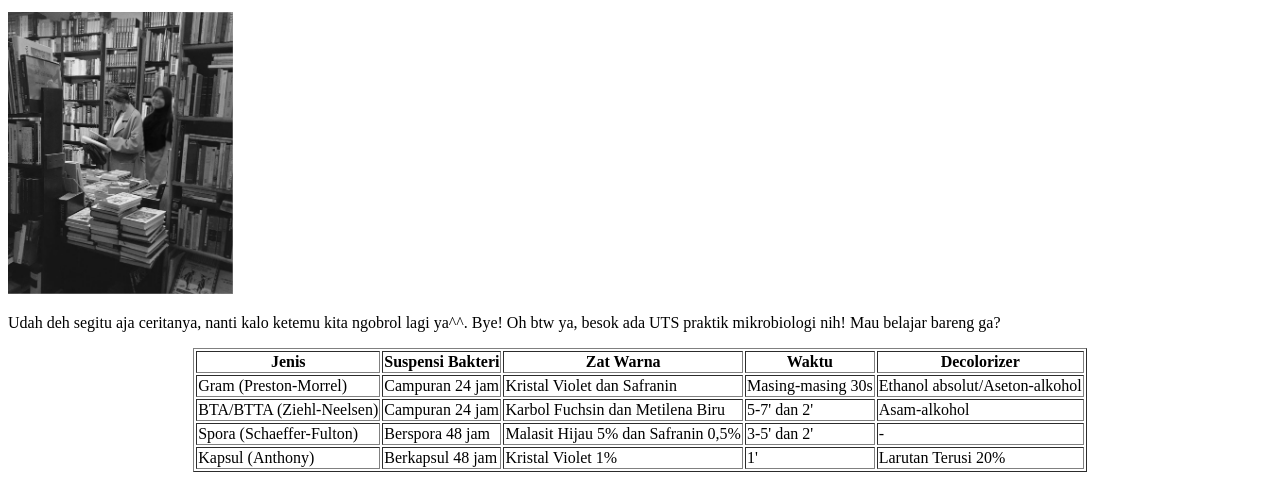
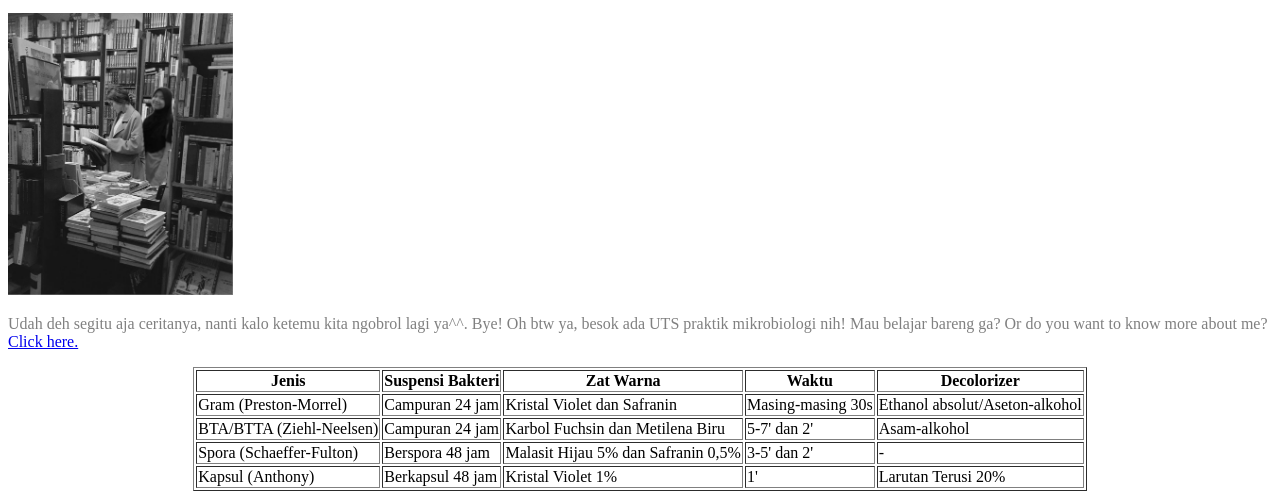
Before and after one commit to talithaadris63/talithaadris63.github.io, a plain HTML site: page index.html in a window 1280 px wide. Shown: the part 997-1496 px from the top of the page. Drawn offline with Linux system fonts and the light colour scheme.

Commit message:
Update index.html

```diff
--- a/index.html
+++ b/index.html
@@ -1,6 +1,7 @@
 <!DOCTYPE html>
 <html>
 <head>
+	<link rel="stylesheet" type="text/css" href="index.css">
 	<title>Know More Behind Tayo</title>
 <h1><center>taco 'bout meh!</center></h1>
 </head>
@@ -16,7 +17,7 @@
 <img src="halo.gif" width="225" height="300">
 <p>Dan kalo lagi makan tuh enaknya sih fokus aja sama makanannya, tapi kadang-kadang suka sambil nonton (tv, youtube, atau adik kecil di meja sana yang lucu banget!), main hp, sambil ngobrol (kalo ada temen ya, sendirian mah jangan dong), atau sambil BACA BUKU!</p>
 <img src="oke.jpg" width="225" height="282">
-<p>Udah deh segitu aja ceritanya, nanti kalo ketemu kita ngobrol lagi ya^^. Bye! Oh btw ya, besok ada UTS praktik mikrobiologi nih! Mau belajar bareng ga?</p>
+<p>Udah deh segitu aja ceritanya, nanti kalo ketemu kita ngobrol lagi ya^^. Bye! Oh btw ya, besok ada UTS praktik mikrobiologi nih! Mau belajar bareng ga? Or do you want to know more about me? <a href="page.html">Click here.</a></p>
 <center><table border="1">
 	<tr>
 		<td><b><center>Jenis</center><b></td>
```
